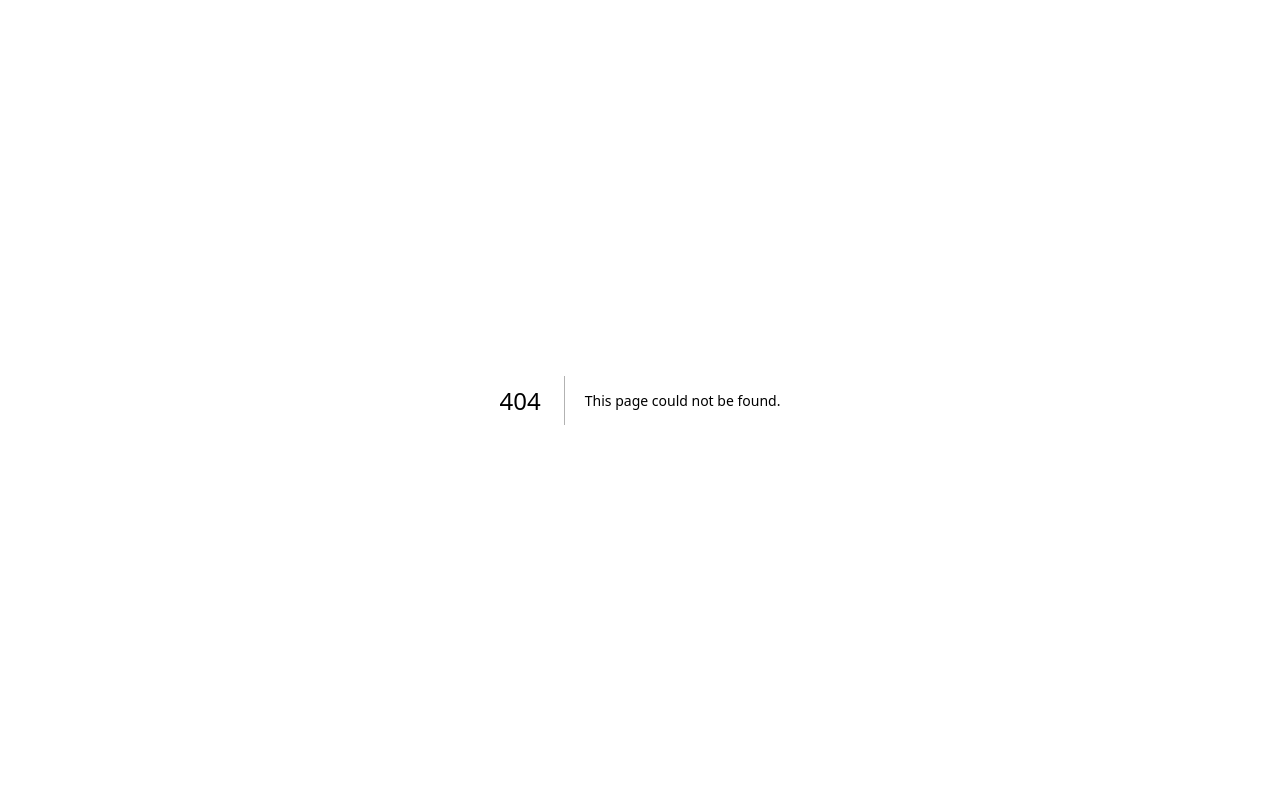
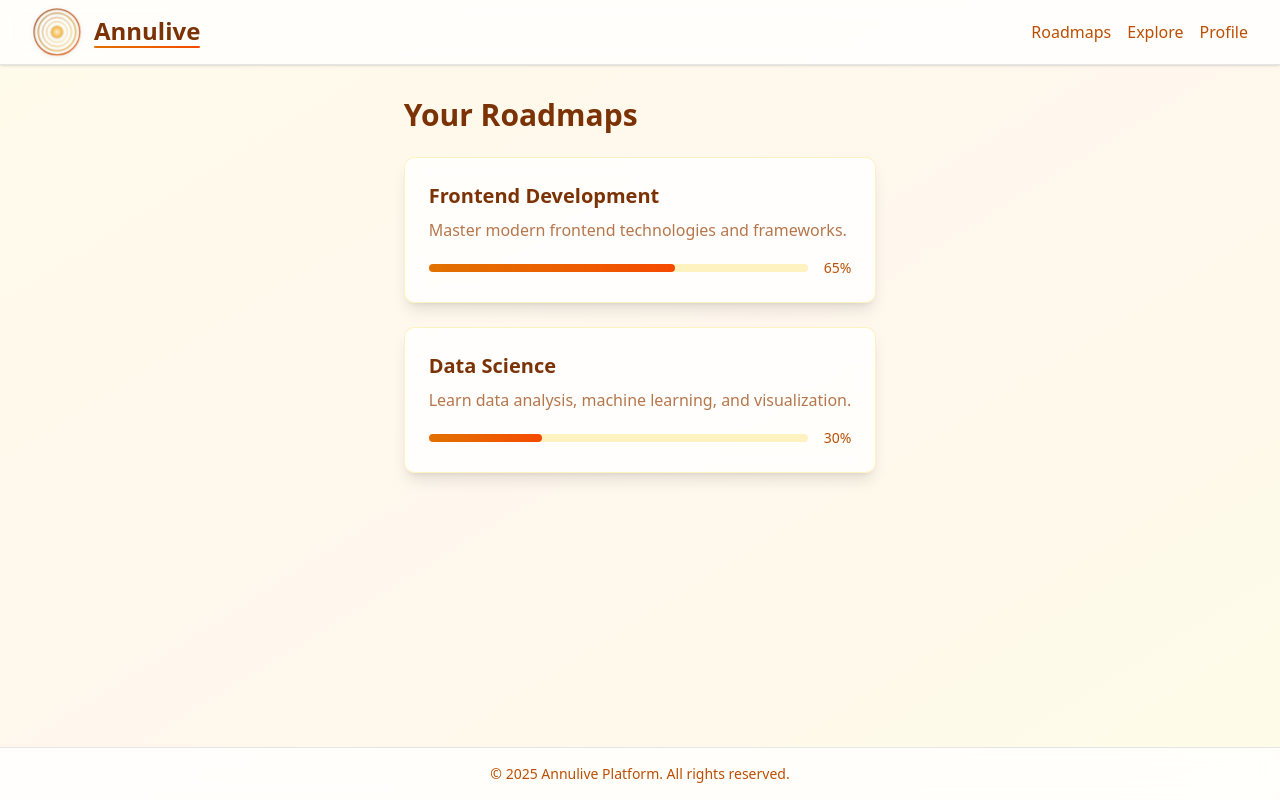
Before and after one commit to bonzo4/annulive, a Next.js app: page /roadmaps in a window 1280 px wide. Before the commit this address had no page. Built offline with nearby package versions, Linux system fonts and the light colour scheme.

Commit message:
feat: skeleton platform pages

```diff
--- /dev/null
+++ b/src/app/(platform)/explore/page.tsx
@@ -0,0 +1,10 @@
+export default function Explore() {
+  return (
+    <div>
+      <h1 className="mb-6 text-3xl font-bold text-amber-900 dark:text-amber-100">
+        Explore
+      </h1>
+      <div className="grid grid-cols-1 gap-6 md:grid-cols-2 lg:grid-cols-3"></div>
+    </div>
+  );
+}
--- /dev/null
+++ b/src/app/(platform)/layout.tsx
@@ -0,0 +1,15 @@
+import Footer from "@/components/Footer";
+import Header from "@/components/Header";
+import { ReactNode } from "react";
+
+export default function PlatformLayout({ children }: { children: ReactNode }) {
+  return (
+    <div className="flex min-h-screen flex-col bg-gradient-to-br from-amber-50 via-orange-50 to-yellow-50 dark:from-amber-950 dark:via-orange-950 dark:to-yellow-950">
+      <Header />
+      <main className="mx-auto max-w-7xl flex-1 px-4 py-8 sm:px-6 lg:px-8">
+        {children}
+      </main>
+      <Footer />
+    </div>
+  );
+}
--- /dev/null
+++ b/src/app/(platform)/profile/page.tsx
@@ -0,0 +1,62 @@
+export default function Profile() {
+  return (
+    <div>
+      <h1 className="mb-6 text-3xl font-bold text-amber-900 dark:text-amber-100">
+        Your Profile
+      </h1>
+      <div className="rounded-lg border border-amber-200/50 bg-white/80 p-6 shadow-lg backdrop-blur-sm dark:border-amber-800/50 dark:bg-amber-950/50">
+        <div className="mb-6 flex items-center space-x-4">
+          <div className="flex h-20 w-20 items-center justify-center rounded-full bg-gradient-to-br from-amber-300 to-orange-400 dark:from-amber-700 dark:to-orange-700">
+            <span className="text-2xl font-bold text-amber-900 dark:text-amber-100">
+              JD
+            </span>
+          </div>
+          <div>
+            <h2 className="text-2xl font-bold text-amber-900 dark:text-amber-100">
+              John Doe
+            </h2>
+            <p className="text-amber-800/70 dark:text-amber-200/70">
+              Frontend Developer
+            </p>
+          </div>
+        </div>
+
+        <div className="space-y-4">
+          <div>
+            <label className="mb-1 block text-sm font-medium text-amber-800 dark:text-amber-200">
+              Email
+            </label>
+            <p className="text-amber-900 dark:text-amber-100">
+              john.doe@example.com
+            </p>
+          </div>
+          <div>
+            <label className="mb-1 block text-sm font-medium text-amber-800 dark:text-amber-200">
+              Bio
+            </label>
+            <p className="text-amber-900 dark:text-amber-100">
+              Passionate about learning new technologies and building amazing
+              user experiences.
+            </p>
+          </div>
+          <div>
+            <label className="mb-1 block text-sm font-medium text-amber-800 dark:text-amber-200">
+              Skills
+            </label>
+            <div className="flex flex-wrap gap-2">
+              <span className="rounded-full bg-amber-200 px-3 py-1 text-sm text-amber-900 dark:bg-amber-800 dark:text-amber-100">
+                React
+              </span>
+              <span className="rounded-full bg-orange-200 px-3 py-1 text-sm text-orange-900 dark:bg-orange-800 dark:text-orange-100">
+                TypeScript
+              </span>
+              <span className="rounded-full bg-yellow-200 px-3 py-1 text-sm text-yellow-900 dark:bg-yellow-800 dark:text-yellow-100">
+                Next.js
+              </span>
+            </div>
+          </div>
+        </div>
+      </div>
+    </div>
+  );
+}
--- /dev/null
+++ b/src/app/(platform)/roadmaps/page.tsx
@@ -0,0 +1,49 @@
+export default function Roadmaps() {
+  return (
+    <div>
+      <h1 className="mb-6 text-3xl font-bold text-amber-900 dark:text-amber-100">
+        Your Roadmaps
+      </h1>
+      <div className="space-y-6">
+        <div className="rounded-lg border border-amber-200/50 bg-white/80 p-6 shadow-lg backdrop-blur-sm dark:border-amber-800/50 dark:bg-amber-950/50">
+          <h2 className="mb-2 text-xl font-semibold text-amber-900 dark:text-amber-100">
+            Frontend Development
+          </h2>
+          <p className="mb-4 text-amber-800/70 dark:text-amber-200/70">
+            Master modern frontend technologies and frameworks.
+          </p>
+          <div className="flex items-center justify-between">
+            <div className="mr-4 h-2 flex-1 rounded-full bg-amber-200/50 dark:bg-amber-800/30">
+              <div
+                className="h-2 rounded-full bg-gradient-to-r from-amber-600 to-orange-600"
+                style={{ width: "65%" }}
+              ></div>
+            </div>
+            <span className="text-sm font-medium text-amber-700 dark:text-amber-300">
+              65%
+            </span>
+          </div>
+        </div>
+        <div className="rounded-lg border border-amber-200/50 bg-white/80 p-6 shadow-lg backdrop-blur-sm dark:border-amber-800/50 dark:bg-amber-950/50">
+          <h2 className="mb-2 text-xl font-semibold text-amber-900 dark:text-amber-100">
+            Data Science
+          </h2>
+          <p className="mb-4 text-amber-800/70 dark:text-amber-200/70">
+            Learn data analysis, machine learning, and visualization.
+          </p>
+          <div className="flex items-center justify-between">
+            <div className="mr-4 h-2 flex-1 rounded-full bg-amber-200/50 dark:bg-amber-800/30">
+              <div
+                className="h-2 rounded-full bg-gradient-to-r from-amber-600 to-orange-600"
+                style={{ width: "30%" }}
+              ></div>
+            </div>
+            <span className="text-sm font-medium text-amber-700 dark:text-amber-300">
+              30%
+            </span>
+          </div>
+        </div>
+      </div>
+    </div>
+  );
+}
--- a/src/app/components/CTA.tsx
+++ b/src/app/components/CTA.tsx
@@ -1,5 +1,6 @@
 import { Zap, ArrowRight } from "lucide-react";
 import { TreeRing } from "./TreeRing";
+import Link from "next/link";
 
 export default function CTA() {
   return (
@@ -13,11 +14,13 @@ export default function CTA() {
           Join thousands of learners who are growing their skills, one layer at
           a time.
         </p>
-        <button className="group mx-auto flex transform items-center gap-3 rounded-full bg-gradient-to-r from-amber-700 to-orange-700 px-10 py-5 text-xl font-semibold text-white shadow-lg transition-all duration-300 hover:scale-105 hover:from-amber-800 hover:to-orange-800 hover:shadow-xl">
-          <Zap className="h-6 w-6" />
-          Begin Your Journey
-          <ArrowRight className="h-6 w-6 transition-transform group-hover:translate-x-1" />
-        </button>
+        <Link href="/roadmaps">
+          <button className="group mx-auto flex transform items-center gap-3 rounded-full bg-gradient-to-r from-amber-700 to-orange-700 px-10 py-5 text-xl font-semibold text-white shadow-lg transition-all duration-300 hover:scale-105 hover:from-amber-800 hover:to-orange-800 hover:shadow-xl">
+            <Zap className="h-6 w-6" />
+            Begin Your Journey
+            <ArrowRight className="h-6 w-6 transition-transform group-hover:translate-x-1" />
+          </button>
+        </Link>
       </div>
     </section>
   );
--- a/src/app/components/HeroSection.tsx
+++ b/src/app/components/HeroSection.tsx
@@ -1,6 +1,7 @@
 import { ArrowRight } from "lucide-react";
 import { TreeRing } from "./TreeRing";
 import { AnnuliveLogo } from "../../components/AnnuliveLogo";
+import Link from "next/link";
 
 export default function HeroSection() {
   return (
@@ -32,13 +33,17 @@ export default function HeroSection() {
           </p>
 
           <div className="mb-12 flex flex-col items-center justify-center gap-4 sm:flex-row">
+            <Link href="roadmaps">
               <button className="group flex transform items-center gap-2 rounded-full bg-gradient-to-r from-amber-700 to-orange-700 px-8 py-4 text-lg font-semibold text-white shadow-lg transition-all duration-300 hover:scale-105 hover:from-amber-800 hover:to-orange-800 hover:shadow-xl">
                 Start Growing
                 <ArrowRight className="h-5 w-5 transition-transform group-hover:translate-x-1" />
               </button>
+            </Link>
+            <Link href="explore">
               <button className="transform rounded-full border-2 border-amber-700 px-8 py-4 text-lg font-semibold text-amber-700 transition-all duration-300 hover:scale-105 hover:bg-amber-700 hover:text-white dark:border-amber-300 dark:text-amber-300 dark:hover:bg-amber-300 dark:hover:text-amber-900">
                 Explore Roadmaps
               </button>
+            </Link>
           </div>
         </div>
       </div>
--- a/src/app/components/Footer.tsx
+++ b/src/app/components/LandingFooter.tsx
@@ -1,4 +1,4 @@
-export default function Footer() {
+export default function LandingFooter() {
   return (
     <footer className="border-t border-amber-200 bg-amber-900/10 py-8 dark:border-amber-800 dark:bg-amber-950/30">
       <div className="mx-auto max-w-7xl px-4 text-center sm:px-6 lg:px-8">
--- a/src/app/page.tsx
+++ b/src/app/page.tsx
@@ -1,7 +1,7 @@
 import HeroSection from "./components/HeroSection";
 import FeaturesSection from "./components/FeaturesSections";
 import CTA from "./components/CTA";
-import Footer from "./components/Footer";
+import Footer from "./components/LandingFooter";
 
 export default function Home() {
   return (
--- /dev/null
+++ b/src/components/Footer.tsx
@@ -0,0 +1,11 @@
+export default function Footer() {
+  return (
+    <footer className="border-t bg-white/80 backdrop-blur-sm dark:bg-amber-950/80">
+      <div className="mx-auto max-w-7xl px-4 py-4 sm:px-6 lg:px-8">
+        <p className="text-center text-sm text-amber-700 dark:text-amber-300">
+          © 2025 Annulive Platform. All rights reserved.
+        </p>
+      </div>
+    </footer>
+  );
+}
--- /dev/null
+++ b/src/components/Header.tsx
@@ -0,0 +1,34 @@
+import Link from "next/link";
+import { AnnuliveLogo } from "./AnnuliveLogo";
+
+export default function Header() {
+  return (
+    <header className="border-b bg-white/80 shadow-sm backdrop-blur-sm dark:bg-amber-950/80">
+      <div className="mx-auto max-w-7xl px-4 sm:px-6 lg:px-8">
+        <div className="flex h-16 items-center justify-between">
+          <AnnuliveLogo height={50} width={50} />
+          <nav className="flex space-x-4">
+            <Link
+              href="/roadmaps"
+              className="font-medium text-amber-700 transition-colors hover:text-amber-900 dark:text-amber-300 dark:hover:text-amber-100"
+            >
+              Roadmaps
+            </Link>
+            <Link
+              href="/explore"
+              className="font-medium text-amber-700 transition-colors hover:text-amber-900 dark:text-amber-300 dark:hover:text-amber-100"
+            >
+              Explore
+            </Link>
+            <Link
+              href="/profile"
+              className="font-medium text-amber-700 transition-colors hover:text-amber-900 dark:text-amber-300 dark:hover:text-amber-100"
+            >
+              Profile
+            </Link>
+          </nav>
+        </div>
+      </div>
+    </header>
+  );
+}
```
Lines whose indentation alone changed are shown as unchanged.
